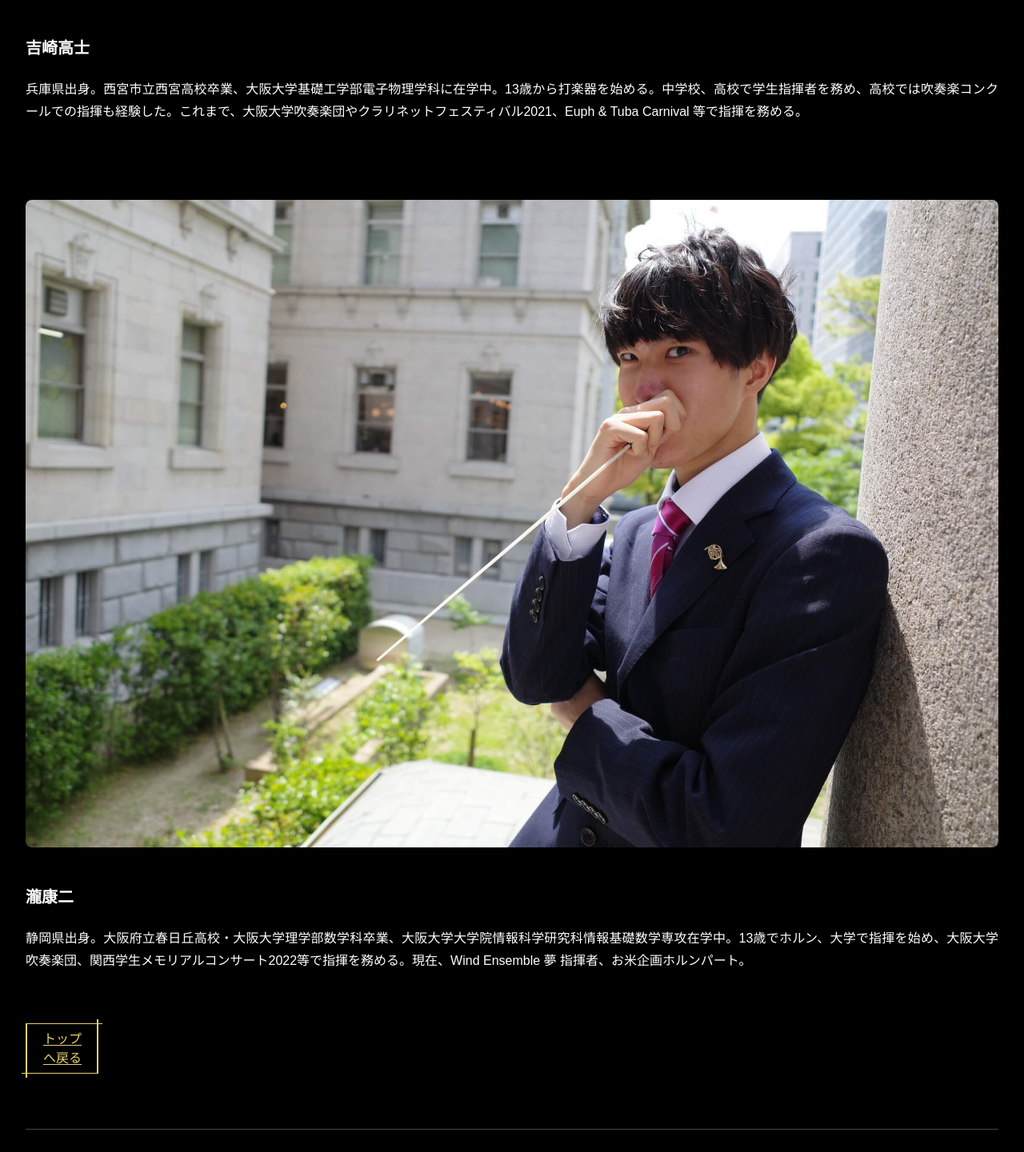
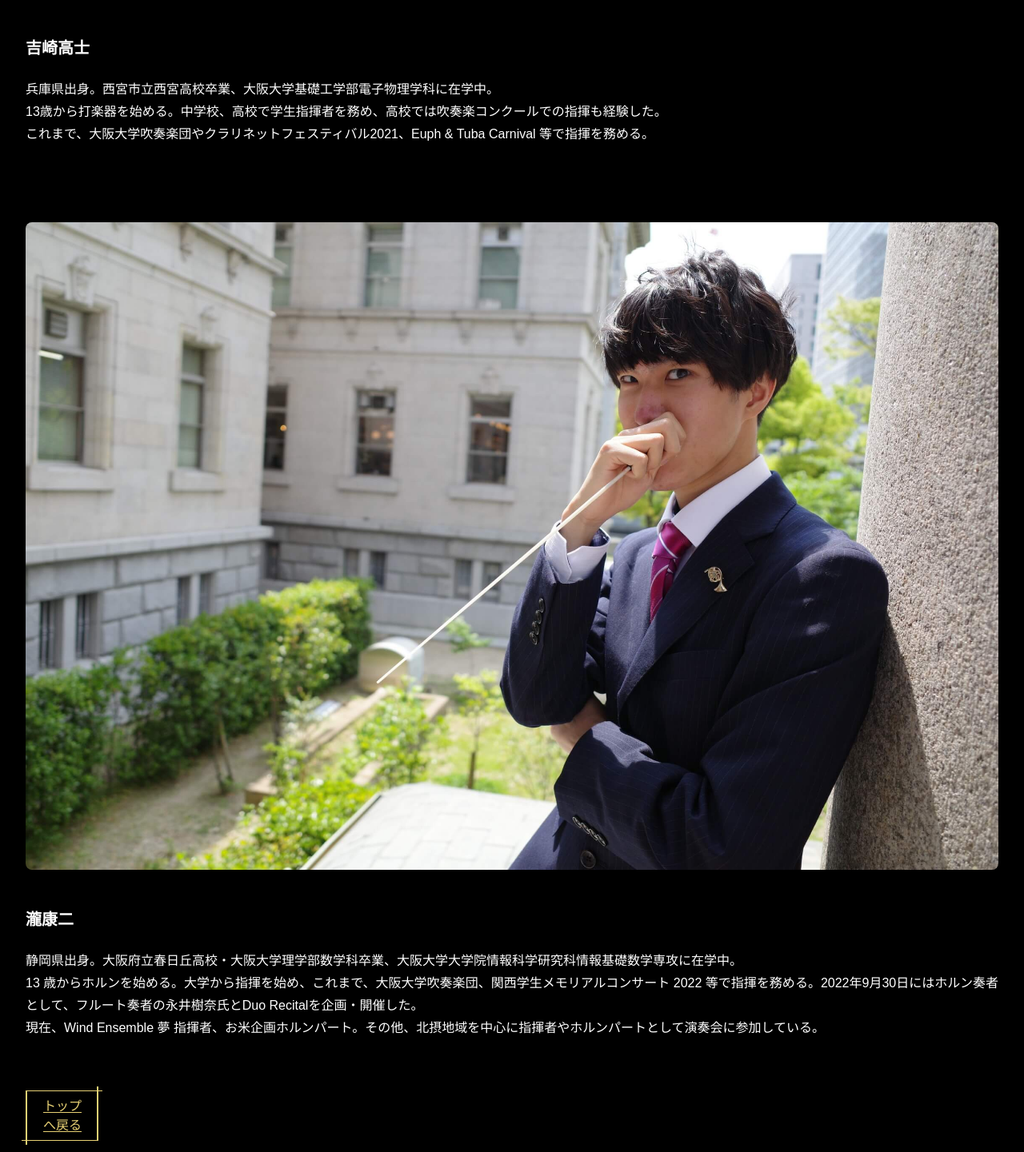
Before and after one commit to atommy-euph/tkwo, a Next.js app: page /conductors in a window 1280 px wide. Shown: the part 1069-2510 px from the top of the page at 80% size. Built offline with nearby package versions, Linux system fonts and the light colour scheme.

Commit message:
introduction edit

```diff
--- a/pages/conductors.js
+++ b/pages/conductors.js
@@ -23,8 +23,12 @@ export default function Conductors() {
           <div>
             <h2>吉崎高士</h2>
             <p>
-              兵庫県出身。西宮市立西宮高校卒業、大阪大学基礎工学部電子物理学科に在学中。13歳から打楽器を始める。中学校、高校で学生指揮者を務め、高校では吹奏楽コンクールでの指揮も経験した。これまで、大阪大学吹奏楽団やクラリネットフェスティバル2021、Euph
-              & Tuba Carnival 等で指揮を務める。
+              兵庫県出身。西宮市立西宮高校卒業、大阪大学基礎工学部電子物理学科に在学中。
+              <br />
+              13歳から打楽器を始める。中学校、高校で学生指揮者を務め、高校では吹奏楽コンクールでの指揮も経験した。
+              <br />
+              これまで、大阪大学吹奏楽団やクラリネットフェスティバル2021、Euph &
+              Tuba Carnival 等で指揮を務める。
             </p>
           </div>
           <div className="spacer-m"></div>
@@ -32,8 +36,15 @@ export default function Conductors() {
           <div>
             <h2>瀧康二</h2>
             <p>
-              静岡県出身。大阪府立春日丘高校・大阪大学理学部数学科卒業、大阪大学大学院情報科学研究科情報基礎数学専攻在学中。13歳でホルン、大学で指揮を始め、大阪大学吹奏楽団、関西学生メモリアルコンサート2022等で指揮を務める。現在、Wind
-              Ensemble 夢 指揮者、お米企画ホルンパート。
+              静岡県出身。大阪府立春日丘高校・大阪大学理学部数学科卒業、大阪大学大学院情報科学研究科情報基礎数学専攻に在学中。
+              <br />
+              13
+              歳からホルンを始める。大学から指揮を始め、これまで、大阪大学吹奏楽団、関西学生メモリアルコンサート
+              2022
+              等で指揮を務める。2022年9月30日にはホルン奏者として、フルート奏者の永井樹奈氏とDuo
+              Recitalを企画・開催した。 <br />
+              現在、Wind Ensemble 夢
+              指揮者、お米企画ホルンパート。その他、北摂地域を中心に指揮者やホルンパートとして演奏会に参加している。
             </p>
           </div>
         </div>
```
